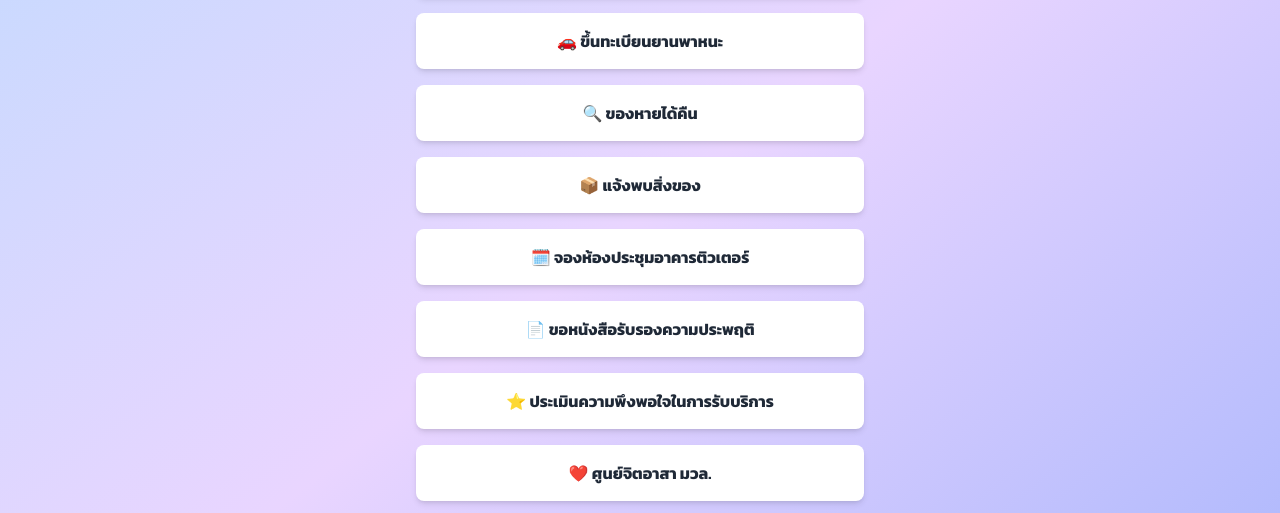
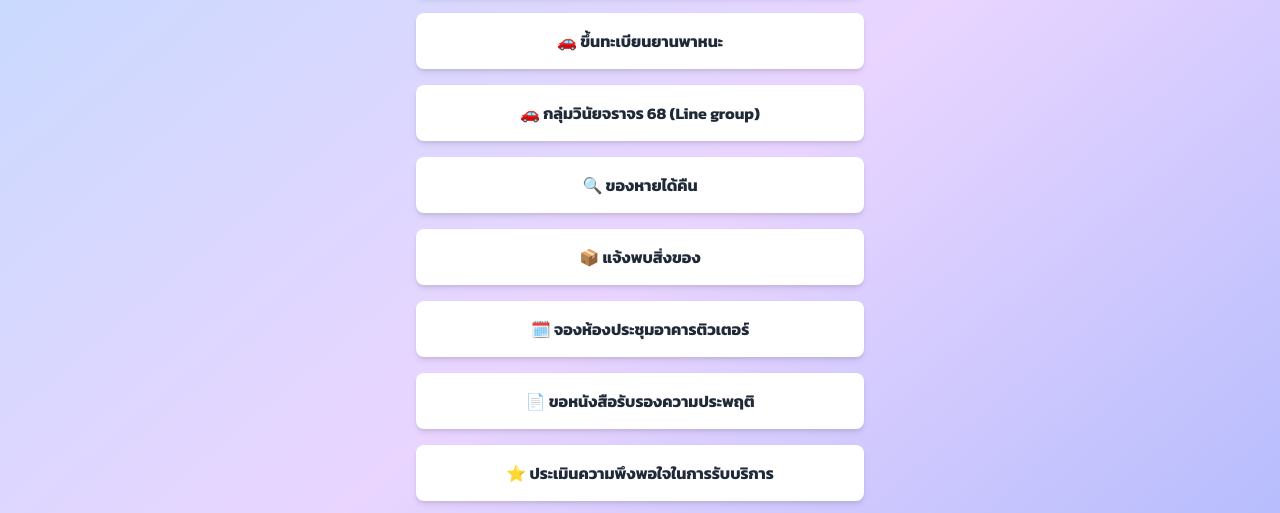
Before and after one commit to DSSDWU/supportcenter, a plain HTML site: page index.html in a window 1280 px wide. Shown: the part 287-800 px from the top of the page. Drawn offline with nearby package versions, Linux system fonts and the light colour scheme.

Commit message:
Update index.html

```diff
--- a/index.html
+++ b/index.html
@@ -52,6 +52,10 @@
                 🚗 ขึ้นทะเบียนยานพาหนะ
             </a>
 
+            <a href="https://line.me/R/ti/g/SsD_YVRuCr" target="_blank" class="block bg-white text-gray-800 font-bold w-full p-4 mb-4 rounded-lg text-center shadow-md hover-lift">
+                🚗 กลุ่มวินัยจราจร 68 (Line group)
+            </a>
+
             <a href="https://dssdwu.github.io/lostandfound/" target="_blank" class="block bg-white text-gray-800 font-bold w-full p-4 mb-4 rounded-lg text-center shadow-md hover-lift">
                 🔍 ของหายได้คืน
             </a>
```
